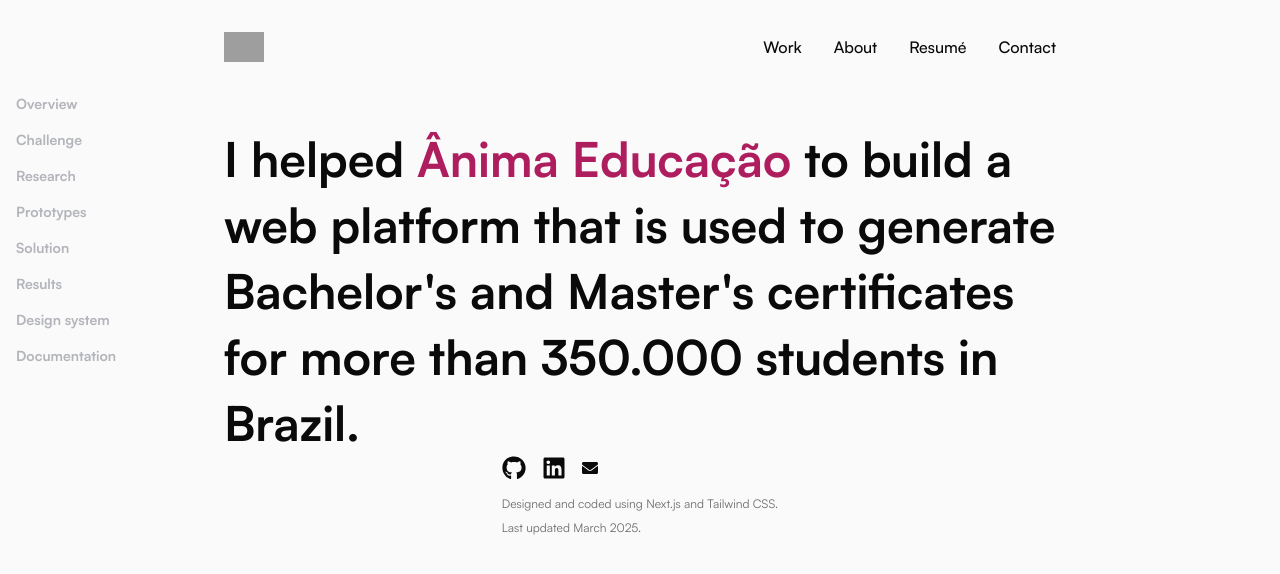
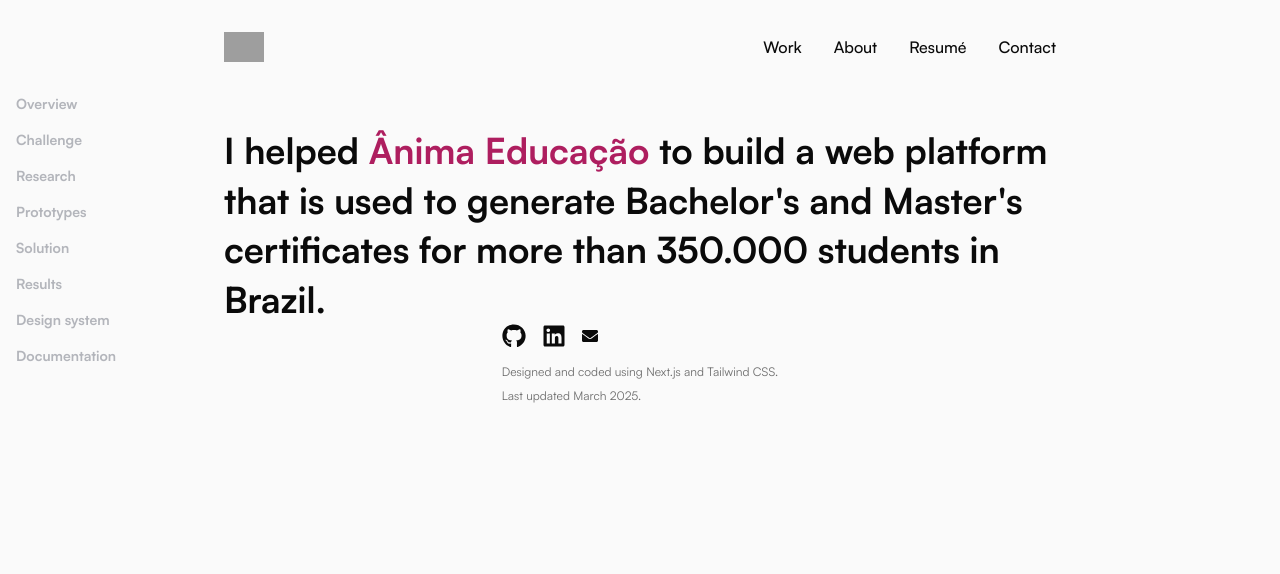
Before and after one commit to luccaromaniello/portfolio, a Next.js app: page /design/anima-educacao in a window 1280 px wide. Shown: the top 574 px of the page. Built offline with nearby package versions, Linux system fonts and the light colour scheme; grey boxes are pictures that could not be loaded.

Commit message:
Changes font size of case heading

```diff
--- a/src/app/(projects)/design/anima-educacao/page.tsx
+++ b/src/app/(projects)/design/anima-educacao/page.tsx
@@ -6,7 +6,7 @@ export default function AnimaEducacao() {
     <div className="flex flex-col">
       <SideMenuAnima></SideMenuAnima>
       <div className="flex flex-col gap-4 px-6 lg:px-56 2xl:px-96  w-full">
-        <h1 className="text-3xl sm:text-5xl leading-tight sm:leading-snug font-bold pt-8">I helped <CaseHeading text="Ânima Educação" link="https://www.linkedin.com/company/animaeducacao/"/> to build a web platform that is used to generate Bachelor&apos;s and Master&apos;s certificates for more than 350.000 students in Brazil.</h1>
+        <h1 className="text-3xl sm:text-4xl leading-tight sm:leading-snug font-bold pt-8">I helped <CaseHeading text="Ânima Educação" link="https://www.linkedin.com/company/animaeducacao/"/> to build a web platform that is used to generate Bachelor&apos;s and Master&apos;s certificates for more than 350.000 students in Brazil.</h1>
       </div>
     </div>
   )
```
